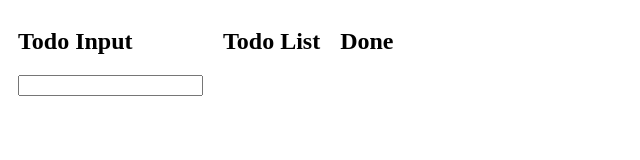
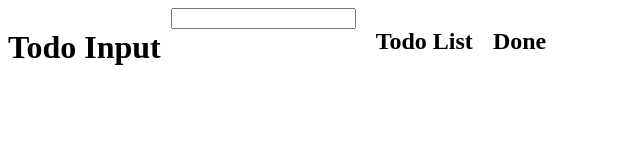
Before and after one commit to takahiro-hashimoto/vueToDoList, a plain HTML site: page index.html in a window 1280 px wide. Shown: the whole page, without its empty margins (0-640 px from the left). Drawn offline with nearby package versions, Linux system fonts and the light colour scheme.

Commit message:
add: vueとvuexでtodolistを作成

```diff
--- a/index.html
+++ b/index.html
@@ -2,9 +2,7 @@
 <html>
 <head>
   <meta charset="utf-8">
-  <meta http-equiv="X-UA-Compatible" content="IE=edge">
-  <title>Vuex Todo Sample</title>
-  <link rel="stylesheet" href="">
+  <title>TodoList</title>
   <style>
     main {
       display: flex;
@@ -22,8 +20,10 @@
 </head>
 <body>
   <main id="app">
+    <div class="header">
+      <h1>Todo Input</h1>
+    </div>
     <div class="wrap">
-      <h2>Todo Input</h2>
       <input type="text" @keyup.enter="addTodoText"/>
     </div>
     <div class="wrap">
```
